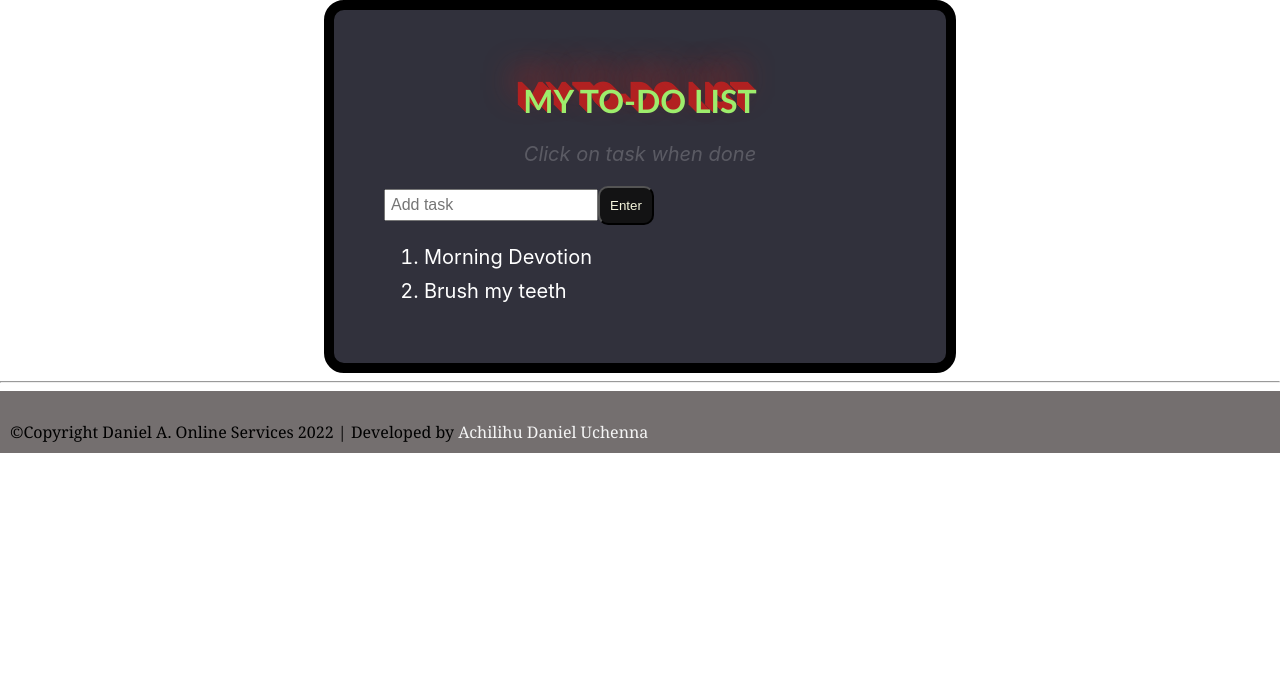
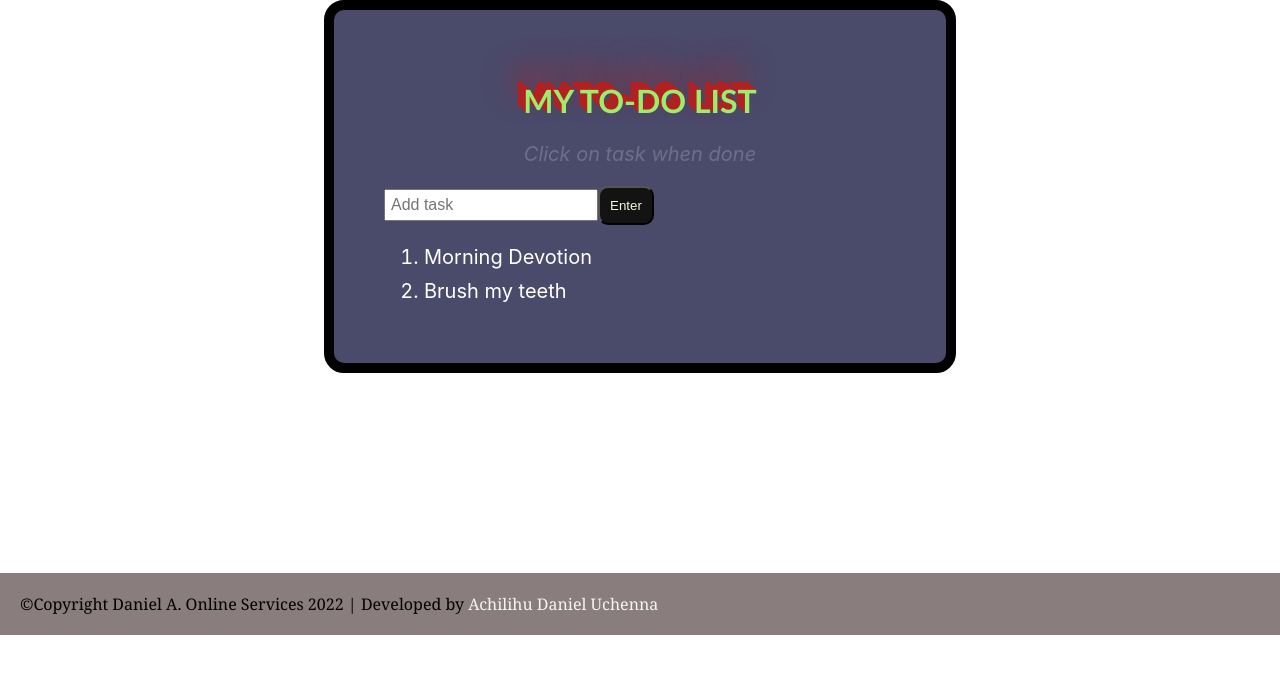
Before and after one commit to Achilihudaniel07/React-To-do-list--ClassBase, a React (Create React App) app: page / in a window 1280 px wide. Shown: the top 674 px of the page. Built offline with nearby package versions, Linux system fonts and the light colour scheme.

Commit message:
second commit

```diff
--- a/src/components/body/MyTodolist.js
+++ b/src/components/body/MyTodolist.js
@@ -27,6 +27,8 @@ class MyTodolist extends Component{
         const newArr =[...this.state.todoItems] //copying the todoItems array into the newArr array.
         newArr.push({title:this.state.newItem, done:false});
         this.setState({todoItems:[...newArr], newItem: ''}) //how the state will be arranged or displayed
+
+
     }
 
     taskIsDone = (index) => {
@@ -36,6 +38,8 @@ class MyTodolist extends Component{
         const data = [...this.state.todoItems]
         data[index] = {...data[index], done: true}
         this.setState({ todoItems: data});
+
+
     }
 
     render(){
--- a/src/components/footer/Footer.css
+++ b/src/components/footer/Footer.css
@@ -1,13 +1,13 @@
 
 .footer{
     width: 100%;
-    background-color: rgba(110, 104, 104, 0.953);
-    padding: 10px;
+    margin-top: 200px;
+    background-color: rgba(133, 119, 119, 0.953);
+    padding: 20px;
   }
 
 .footer1{
     color: black;
-    margin-top:20px;
     font-family:Georgia, 'Times New Roman', Times, serif;
   }
   .footer a{
--- a/src/components/footer/Footer.js
+++ b/src/components/footer/Footer.js
@@ -5,7 +5,7 @@ function Footer() {
   return (
     <div>
       <footer>
-        <hr/>
+
         <div class="footer">
           <div class="footer1">
             ©Copyright Daniel A. Online Services 2022  |  Developed by   <a href="https://web.facebook.com/daniel.achilihu.9/">Achilihu Daniel Uchenna</a>
--- a/src/pages/App.css
+++ b/src/pages/App.css
@@ -5,7 +5,7 @@
   margin-top: 20px;
   width: 40%;
   margin: 0 auto;
-  background-color: rgb(49, 49, 60);
+  background-color: rgb(74, 74, 107);
   padding: 50px;
   border-radius: 20px;
   color: white;
```
